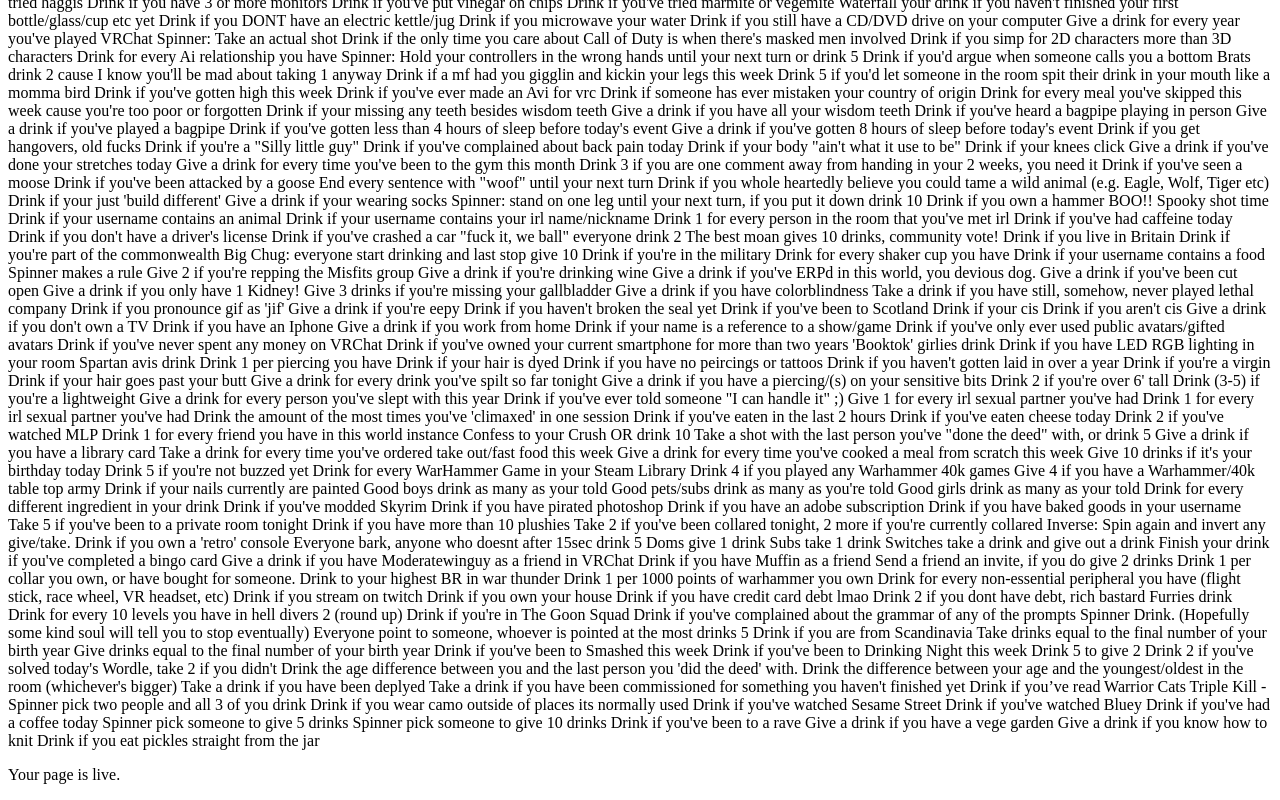
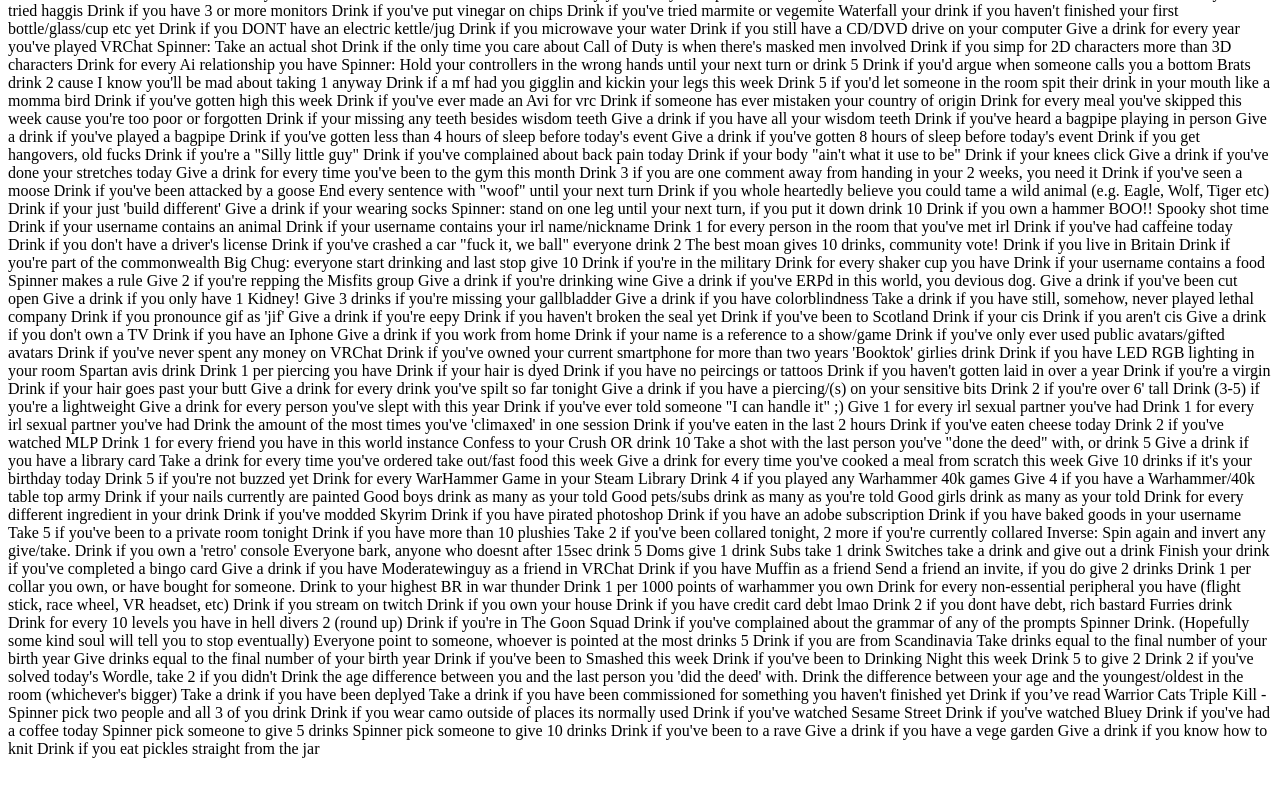
Before and after one commit to colurpixels-dev/ColurDrinkWheel, a plain HTML site: page index.html in a window 1280 px wide. Shown: the part 1238-2038 px from the top of the page. After the commit the page ends 2012 px from the top, so only its background shows below. Drawn offline with Linux system fonts and the light colour scheme.

Commit message:
Fix HTML structure and update drink prompts

```diff
--- a/index.html
+++ b/index.html
@@ -1,7 +1,7 @@
 <!doctype html>
 <html lang="en">
 <body>
-Take 4 if you're a Misfit server member
+<p>Take 4 if you're a Misfit server member
 Drink if you've laughed so hard you spit out your drink
 Take a drink
 Give a drink
@@ -515,7 +515,6 @@ Spinner pick someone to give 10 drinks
 Drink if you've been to a rave
 Give a drink if you have a vege garden
 Give a drink if you know how to knit
-Drink if you eat pickles straight from the jar
-  <p>Your page is live.</p>
+Drink if you eat pickles straight from the jar</p>
 </body>
 </html>
```
